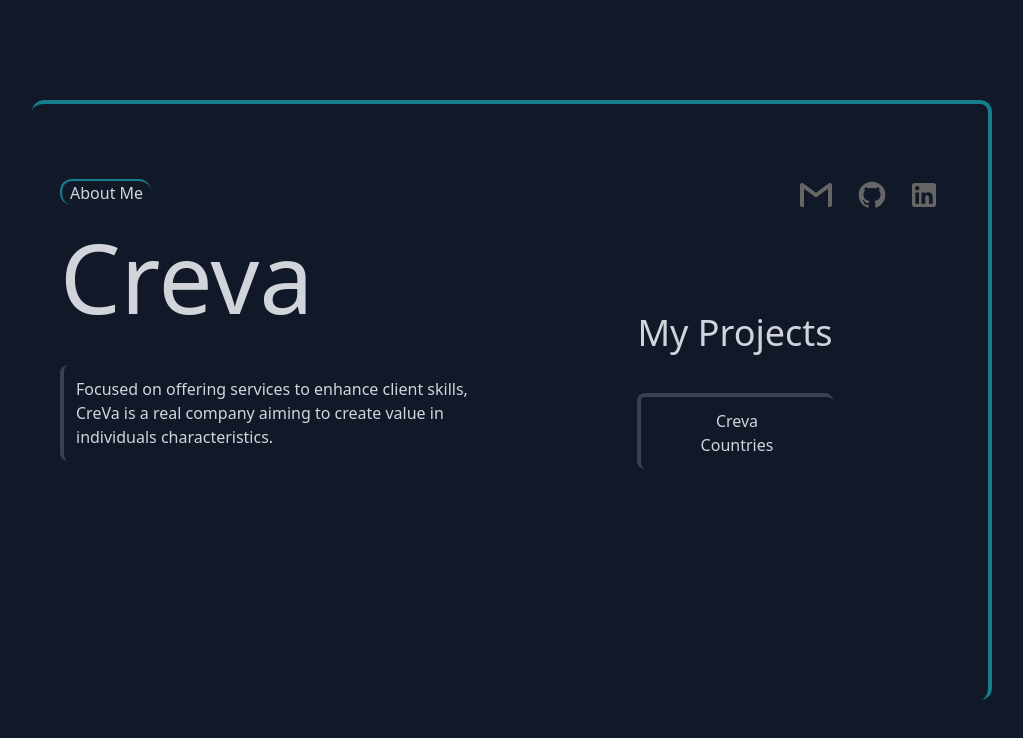
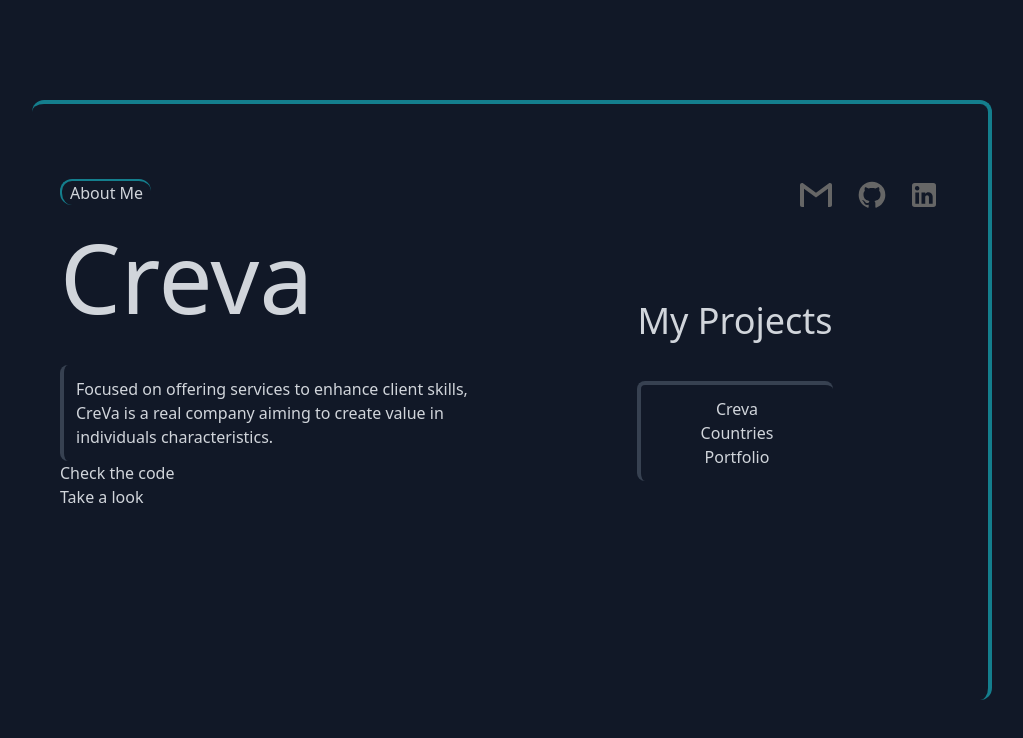
Before and after one commit to MartinGarciaHervas/Portfolio, a React (Vite) app: page / in a window 1280 px wide. Both pictures are taken after a click on the button "Creva". Shown: the top 738 px of the page, without its empty margins (128-1151 px from the left). Built offline with nearby package versions, Linux system fonts and the light colour scheme.

Commit message:
links to projects added

```diff
--- a/src/Views/Home.tsx
+++ b/src/Views/Home.tsx
@@ -2,7 +2,7 @@ import Bio from "../components/Bio"
 
 const Home = () => {
     return (
-        <div className="flex justify-center h-screen lg:p-7 lg:w-3/4 lg:h-3/4 pt-4 border-t-4 border-r-4 border-bordergreen hover:border-gray-700 transition-all duration-300 rounded-xl">
+        <div className="flex justify-center h-screen w-screen lg:p-7 lg:w-3/4 lg:h-3/4 pt-4 border-t-4 border-r-4 border-bordergreen hover:border-gray-700 transition-all duration-300 rounded-xl">
             <Bio />
         </div>
     )
--- a/src/components/Bio.tsx
+++ b/src/components/Bio.tsx
@@ -12,7 +12,7 @@ const Bio = () => {
     }
 
     return (
-        <div className="flex flex-col justify-start lg:justify-center">
+        <div className="flex flex-col w-full justify-start lg:justify-center">
             <SocialMedia infoSelect={infoHandler}/>
             <div className="flex flex-col lg:flex-row justify-between h-full lg:h-3/4">
                 <div className="lg:w-1/2">
@@ -22,6 +22,18 @@ const Bio = () => {
                             if (project.title === info) {
                                 return (
                                     <p>{project.desc.en}</p>
+                                )
+                            }
+                        })}
+                    </div>
+                    <div>
+                        {db.Projects.map(project => {
+                            if(project.title === info){
+                                return(
+                                    <div>
+                                    <a href={project.url} target="_blank"><p>Check the code</p></a>
+                                    {project.pageUrl && <a href={project.pageUrl} target="_blank">Take a look</a>}
+                                    </div>
                                 )
                             }
                         })}
--- a/src/utils/db.json
+++ b/src/utils/db.json
@@ -4,13 +4,23 @@
             "title": "Creva",
             "desc": {
                 "en": "Focused on offering services to enhance client skills, CreVa is a real company aiming to create value in individuals characteristics."
-            }
+            },
+            "pageUrl":"https://creva.vercel.app/",
+            "url":"https://github.com/CrevaGroup/server"
         },
         {
             "title": "Countries",
             "desc": {
                 "en": "Focused on managing country-related activities, this platform allows users to create activities associated with specific countries, providing an interactive and informative experience."
-            }
+            },
+            "pageUrl":"https://pi-front-one.vercel.app/",
+            "url":"https://github.com/MartinGarciaHervas/Proyecto-Individual-Countries"
+        },{
+            "title": "Portfolio",
+            "desc": {
+                "en": "This portfolio :)"
+            },
+            "url":"https://github.com/MartinGarciaHervas/Portfolio"
         }
     ],
     "Bio": {
```
